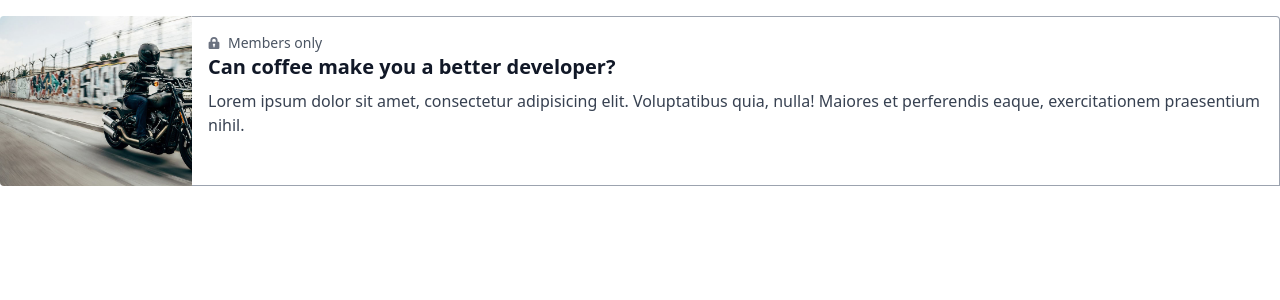
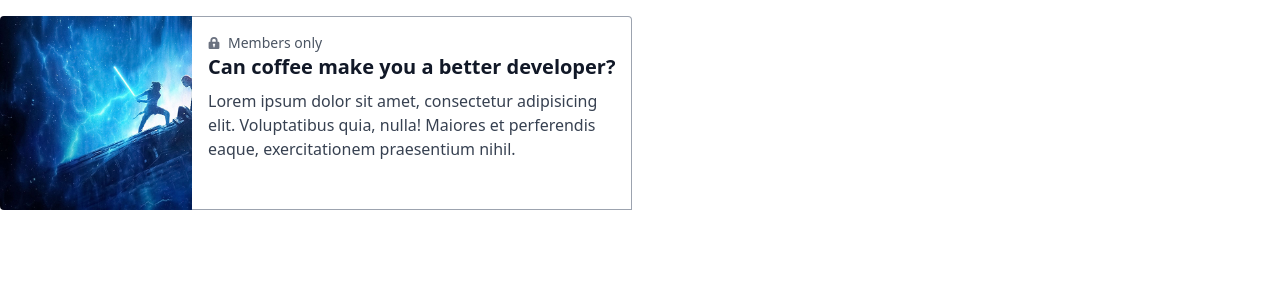
Before and after one commit to vedovelli/curso-svelte, a Svelte app: page / in a window 1280 px wide. Shown: the top 300 px of the page. Built offline with nearby package versions, Linux system fonts and the light colour scheme.

Commit message:
Ready to go.

```diff
--- a/src/App.svelte
+++ b/src/App.svelte
@@ -1,7 +1,18 @@
 <script>
   import Card from "./components/Card.svelte";
+
+  let list = [
+    { title: "Primeiro card", cover: "/image2.jpg" },
+    { title: "Segundo card", membersOnly: true, cover: "/image2.jpg" },
+    { title: "Terceiro card", cover: "/image1.jpg" },
+    { title: "Quarto card", membersOnly: true, cover: "/image2.jpg" },
+    { title: "Quinto card", membersOnly: true, cover: "/image1.jpg" },
+    { title: "Sexto card", cover: "/image2.jpg" }
+  ];
 </script>
 
 <div class="container mx-auto mt-4">
-  <Card />
+  <div class="grid grid-cols-2 gap-4">
+    <Card />
+  </div>
 </div>
--- a/src/components/Card.svelte
+++ b/src/components/Card.svelte
@@ -1,7 +1,13 @@
+<script>
+  export let title = "Can coffee make you a better developer?";
+  export let cover = "/image1.jpg";
+  export let membersOnly = true;
+</script>
+
 <div class="w-full max-w-sm lg:max-w-full lg:flex">
   <div
     class="flex-none h-48 overflow-hidden text-center bg-cover rounded-t lg:h-auto lg:w-48 lg:rounded-t-none lg:rounded-l"
-    style="background-image: url('/image2.jpg')"
+    style={`background-image: url(${cover})`}
     title="Woman holding a mug" />
   <div
     class="flex flex-col justify-between p-4 leading-normal bg-white border-b border-l border-r border-gray-400 rounded-b lg:border-l-0 lg:border-t lg:border-gray-400 lg:rounded-b-none lg:rounded-r">
@@ -18,9 +24,7 @@
         </svg>
         Members only
       </p>
-      <div class="mb-2 text-xl font-bold text-gray-900">
-        Can coffee make you a better developer?
-      </div>
+      <div class="mb-2 text-xl font-bold text-gray-900 truncate">{title}</div>
       <p class="text-base text-gray-700">
         Lorem ipsum dolor sit amet, consectetur adipisicing elit. Voluptatibus
         quia, nulla! Maiores et perferendis eaque, exercitationem praesentium
```
